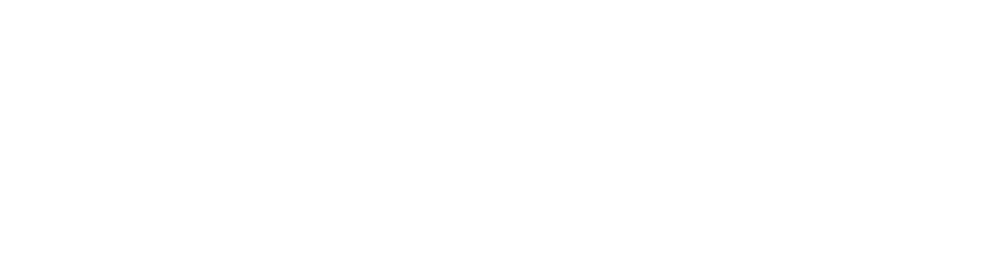
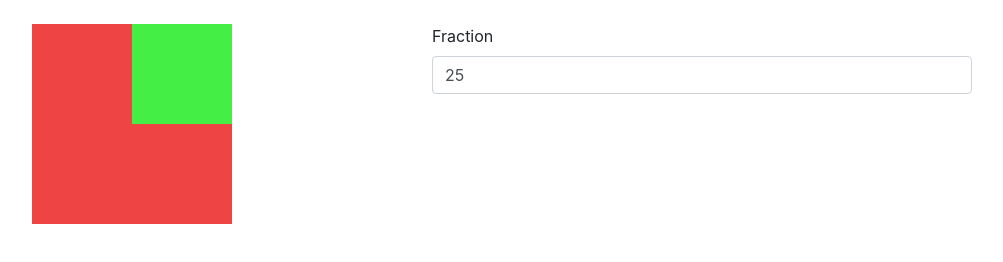
Before and after one commit to blr-Oliver/ms-edge-compatibility, a plain HTML site: page docs/clip/clip-test.html in a window 1280 px wide. Shown: the whole page, without its empty margins (223-1226 px from the left). Drawn offline with nearby package versions, Linux system fonts and the light colour scheme.

Commit message:
clip-test

```diff
--- a/docs/clip/clip-test.html
+++ b/docs/clip/clip-test.html
@@ -4,8 +4,27 @@
 <meta charset="UTF-8">
 <title>Fullscreen test</title>
 <link rel="stylesheet" href="clip.css" />
-<script src="clip.js"></script>
+<link rel="stylesheet" href="https://maxcdn.bootstrapcdn.com/bootstrap/4.0.0/css/bootstrap.min.css" />
+<script src="https://cdnjs.cloudflare.com/ajax/libs/angular.js/1.6.4/angular.js"></script>
+<script src="clip-test.js"></script>
 </head>
-<body>
+<body ng-app="clip-test" ng-controller="RootCtrl as app">
+  <div class="container">
+    <div class="row pt-4">
+      <div class="col-6">
+        <div class="clip-test">
+          <div data-clip-test="app.fraction"></div>
+        </div>
+      </div>
+      <div class="col-6">
+        <div class="form">
+          <div class="form-group">
+            <label>Fraction</label>
+            <input type="number" class="form-control" ng-model="app.fraction" min="0" max="100" step="1" />
+          </div>
+        </div>
+      </div>
+    </div>
+  </div>
 </body>
 </html>
--- /dev/null
+++ b/docs/clip/clip-test.js
@@ -0,0 +1,44 @@
+angular.module('clip-test', [])//
+.directive('clipTest',
+    [function(){
+      return {
+        restrict: 'A',
+        bindings: {
+          value: '=clipTest'
+        },
+        link: function($scope, $elem, $attrs, controller){
+          function deg2rad(angle){
+            return angle * Math.PI / 180;
+          }
+          function constructClip(fraction){
+            if(fraction === 0)
+              return 'none';
+            var angle = 360 * fraction, path;
+            if(angle === 180)
+              path = '50% 0%, 100% 0%, 100% 100%, 50% 100%';
+            else if(angle > 0 && angle < 45){
+              path = '50% 0%, ' + (50 + 50 * Math.tan(deg2rad(angle))) + '% 0%, 50% 50%';
+            }else if(angle >= 45 && angle < 135){
+              path = '50% 0%, 100% 0%, 100% ' + (50 - 50 * Math.tan(deg2rad(90 - angle))) + '%, 50% 50%';
+            }else if(angle >= 135 && angle < 225){
+              path = '50% 0%, 100% 0%, 100% 100%, ' + (50 - 50 * Math.tan(deg2rad(angle - 180))) + '% 100%, 50% 50%';
+            }else if(angle >= 225 && angle < 315){
+              path = '50% 0%, 100% 0%, 100% 100%, 0% 100%, 0% ' + (50 + 50 * Math.tan(deg2rad(270 - angle)))
+                  + '%, 50% 50%';
+            }else if(angle >= 315 && angle < 360){
+              path = '50% 0%, 100% 0%, 100% 100%, 0% 100%, 0% 0%, ' + (50 - 50 * Math.tan(deg2rad(360 - angle)))
+                  + '% 0%, 50% 50%';
+            }else
+              return 'unset';
+            return 'polygon(' + path + ')';
+          }
+
+          $scope.$watch($attrs.clipTest, function(newValue){
+            $elem.css('clip-path', constructClip(newValue / 100));
+          });
+        }
+      }
+    }])//
+.controller('RootCtrl', ['$scope', function($scope){
+  this.fraction = 25;
+}]);
--- a/docs/clip/clip.css
+++ b/docs/clip/clip.css
@@ -0,0 +1,17 @@
+.clip-test {
+  position: relative;
+  width: 200px;
+  height: 200px;
+  margin-left: auto;
+  margin-right: auto;
+  background-color: #e44;
+}
+
+.clip-test>* {
+  position: absolute;
+  top: 0;
+  right: 0;
+  bottom: 0;
+  left: 0;
+  background-color: #4e4;
+}
```
Also changed, not shown: docs/clip/clip.js (deleted).
